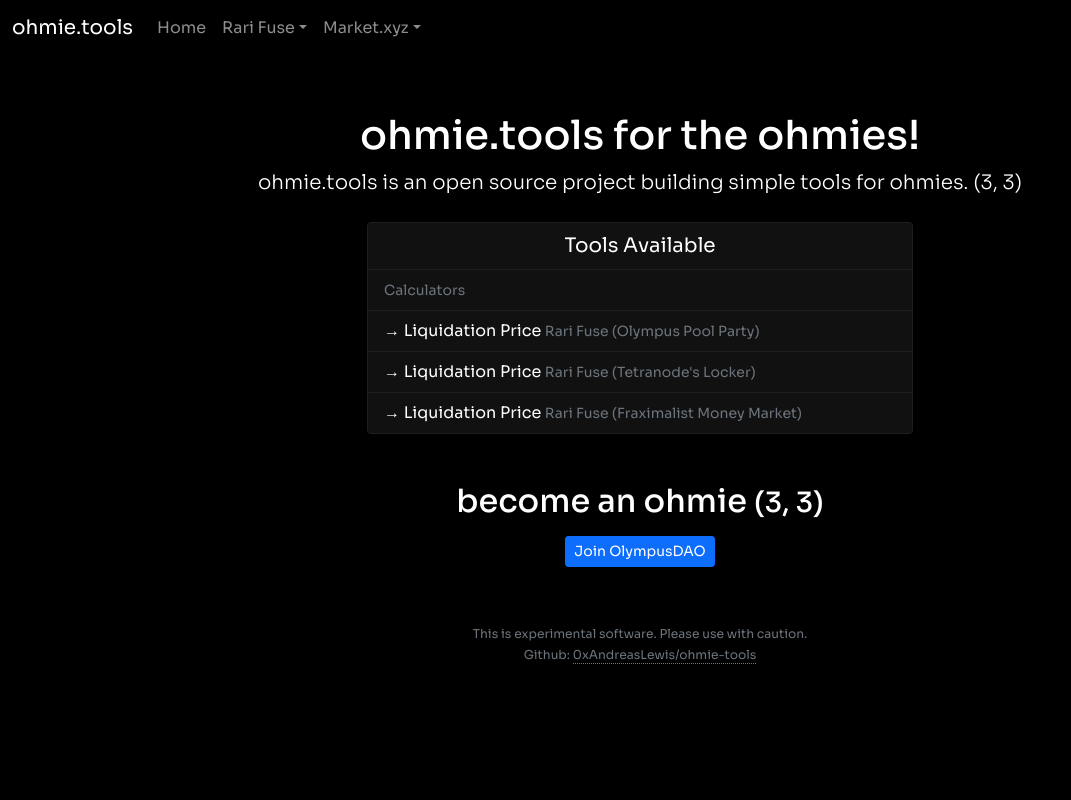
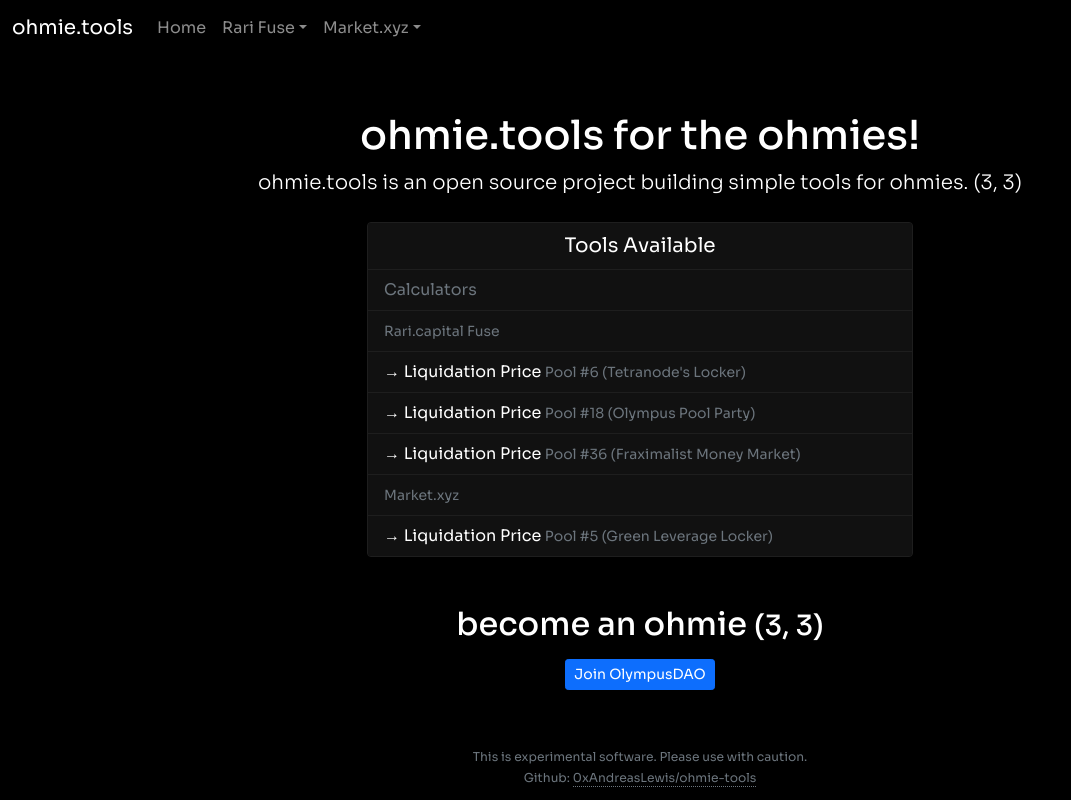
Before and after one commit to BunsDev/ohmie-tools, a React (Create React App) app: page / in a window 1280 px wide. Shown: the whole page, without its empty margins (0-1071 px from the left). Built offline with nearby package versions, Linux system fonts and the light colour scheme; the HTML template or start-up script is replaced by a standard one.

Commit message:
add links to homepage

```diff
--- a/src/pages/Home.tsx
+++ b/src/pages/Home.tsx
@@ -16,19 +16,30 @@
 							<div className="card">
 								<div className="card-header">Tools Available</div>
 								<div className="list-group list-group-flush text-start">
+									<div className="list-group-item text-muted">
+										Calculators
+									</div>
 									<div className="list-group-item">
 										<small className={"text-muted"}>
-											Calculators
+											Rari.capital Fuse
 										</small>
 									</div>
-									<Link to="/tools/opp-liquidation-price" className="list-group-item">
-										&rarr; Liquidation Price <small className="text-muted">Rari Fuse (Olympus Pool Party)</small>
+									<Link to="/tools/fuse/6" className="list-group-item">
+										&rarr; Liquidation Price <small className="text-muted">Pool #6 (Tetranode&apos;s Locker)</small>
 									</Link>
-									<Link to="/tools/tetranode-liquidation-price" className="list-group-item">
-										&rarr; Liquidation Price <small className="text-muted">Rari Fuse (Tetranode&apos;s Locker)</small>
+									<Link to="/tools/fuse/18" className="list-group-item">
+										&rarr; Liquidation Price <small className="text-muted">Pool #18 (Olympus Pool Party)</small>
 									</Link>
 									<Link to="/tools/fuse/36" className="list-group-item">
-										&rarr; Liquidation Price <small className="text-muted">Rari Fuse (Fraximalist Money Market)</small>
+										&rarr; Liquidation Price <small className="text-muted">Pool #36 (Fraximalist Money Market)</small>
+									</Link>
+									<div className="list-group-item">
+										<small className={"text-muted"}>
+											Market.xyz
+										</small>
+									</div>
+									<Link to="/market-xyz/polygon/pool/5" className="list-group-item">
+										&rarr; Liquidation Price <small className="text-muted">Pool #5 (Green Leverage Locker)</small>
 									</Link>
 								</div>
 							</div>
```
